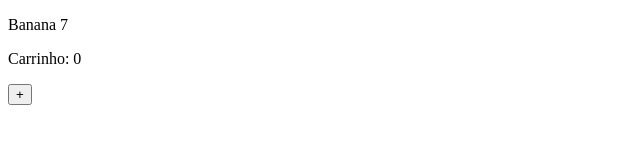
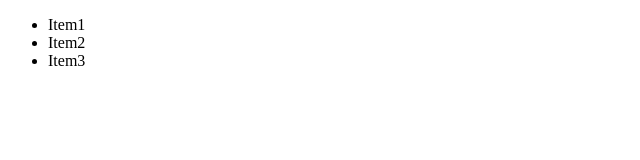
Before and after one commit to arthurarw/vuejs, a plain HTML site: page modulo-02/0207-v-html-e-v-text/index-exercicio.html in a window 1280 px wide. Shown: the whole page, without its empty margins (0-640 px from the left). Drawn offline with Linux system fonts and the light colour scheme.

Commit message:
0207 v-html e v-text

```diff
--- a/modulo-02/0207-v-html-e-v-text/index-exercicio.html
+++ b/modulo-02/0207-v-html-e-v-text/index-exercicio.html
@@ -10,29 +10,14 @@
 
 <body>
     <div id="app">
-        <p>Banana {{stockBanana}}</p>
-        <p>Carrinho: {{cart}}</p>
-        <button v-show="stockBanana > 0" @click="addProduct">+</button>
-        <button v-show="cart" @click="removeProduct">-</button>
-        <p v-show="stockBanana == 0">Não temos mais banana em estoque</p>
+        <div v-once v-html="list"></div>
     </div>
 
     <script>
         const vm = new Vue({
             el: "#app",
             data: {
-                stockBanana: 7,
-                cart: 0
-            },
-            methods: {
-                addProduct() {
-                        this.cart++;
-                        this.stockBanana--;
-                },
-                removeProduct() {
-                    this.cart--;
-                    this.stockBanana++;
-                }
+                list: "<ul><li>Item1</li><li>Item2</li><li>Item3</li></ul>"
             }
         });
     </script>
```
